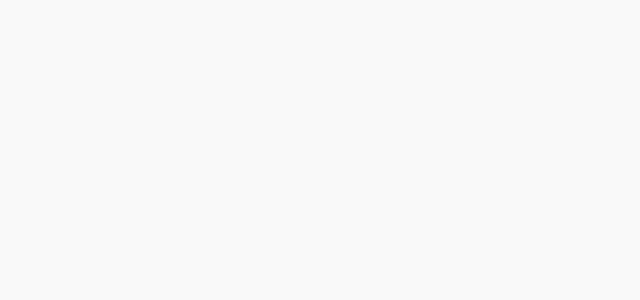
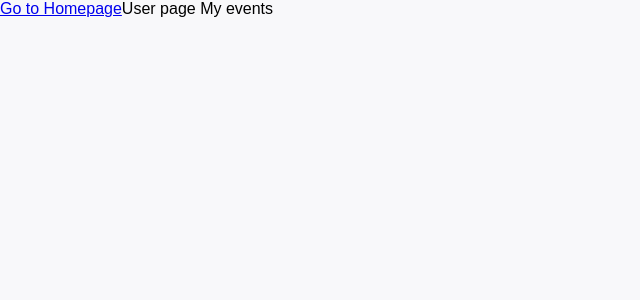
Before and after one commit to hianson/voodoo-brite, a React (Create React App) app: page /user in a window 1280 px wide. Shown: the top 300 px of the page, without its empty margins (0-640 px from the left). Built offline with nearby package versions, Linux system fonts and the light colour scheme.

Commit message:
refactor index.js to render routes

```diff
--- a/src/App.js
+++ /dev/null
@@ -1,18 +0,0 @@
-import React, { Component } from 'react';
-import { BrowserRouter as Router, Route } from 'react-router-dom';
-import Home from './routes/Home'
-
-
-class App extends Component {
-  render() {
-    return (
-      <Router>
-        <div>
-          <Route exact path="/" component={Home} />
-        </div>
-      </Router>
-    );
-  }
-}
-
-export default App;
--- a/src/index.js
+++ b/src/index.js
@@ -1,8 +1,16 @@
 import React from 'react';
 import ReactDOM from 'react-dom';
+import { BrowserRouter as Router, Route } from 'react-router-dom';
 import './index.css';
-import App from './App';
-import registerServiceWorker from './registerServiceWorker';
 
-ReactDOM.render(<App />, document.getElementById('root'));
-registerServiceWorker();
+import Home from './routes/Home'
+import User from './routes/User'
+
+ReactDOM.render(
+  <Router>
+    <div>
+      <Route exact path="/" component={Home} />
+      <Route exact path="/user" component={User} />
+    </div>
+  </Router>, document.getElementById('root')
+);
--- a/src/routes/Home.js
+++ b/src/routes/Home.js
@@ -1,4 +1,5 @@
 import React, { Component } from 'react';
+import { Link } from 'react-router-dom';
 import SearchBox from '../components/SearchBox';
 import EventList from '../components/EventList';
 
@@ -19,6 +20,7 @@ class Home extends Component {
   render() {
     return (
       <div>
+        <Link to="/user">Go to User page</Link>
         <SearchBox handleEvents={this.handleEvents}/>
         <EventList events={this.state.events}/>
       </div>
--- /dev/null
+++ b/src/routes/User.js
@@ -0,0 +1,21 @@
+import React, { Component } from 'react';
+import { Link } from 'react-router-dom';
+
+class User extends Component {
+
+  componentDidMount() {
+    console.log('getting user info')
+  }
+
+  render() {
+    return (
+      <div>
+        <Link to="/">Go to Homepage</Link>
+        User page
+        My events
+      </div>
+    );
+  }
+}
+
+export default User;
```
